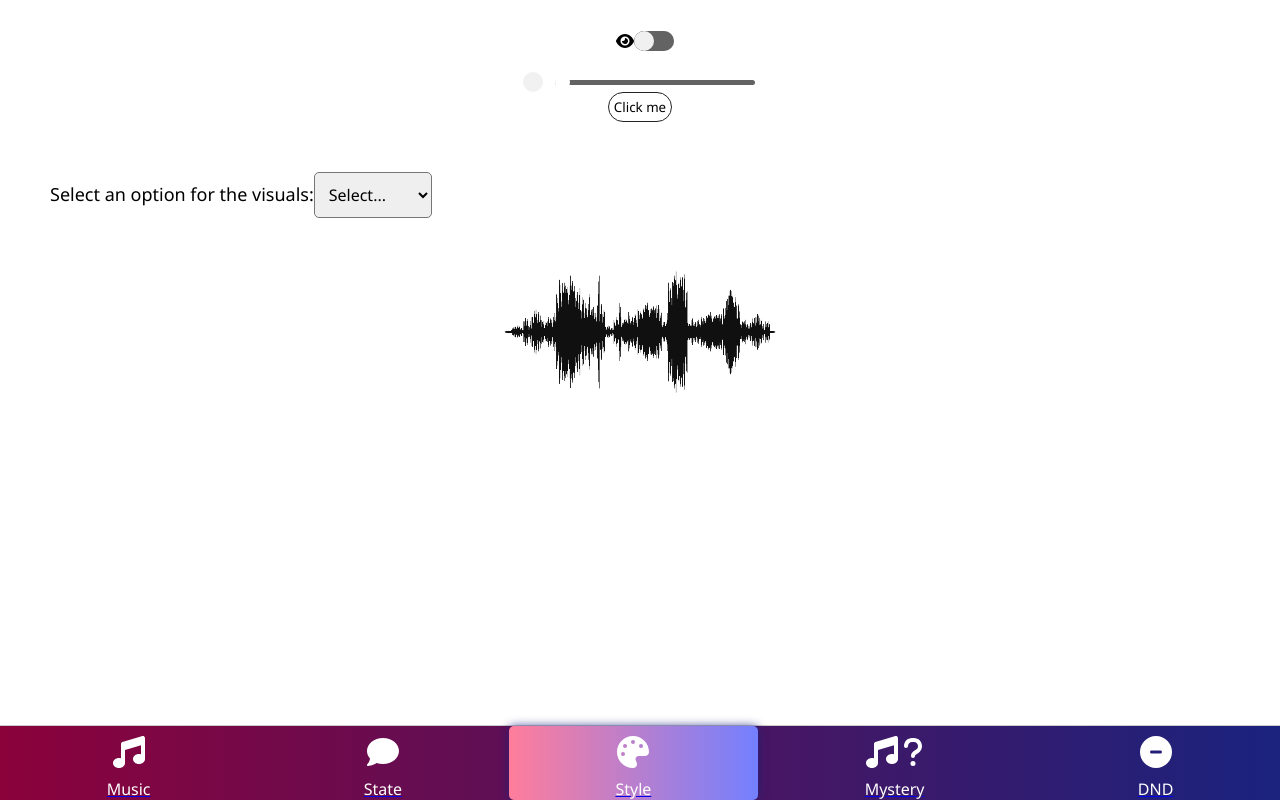
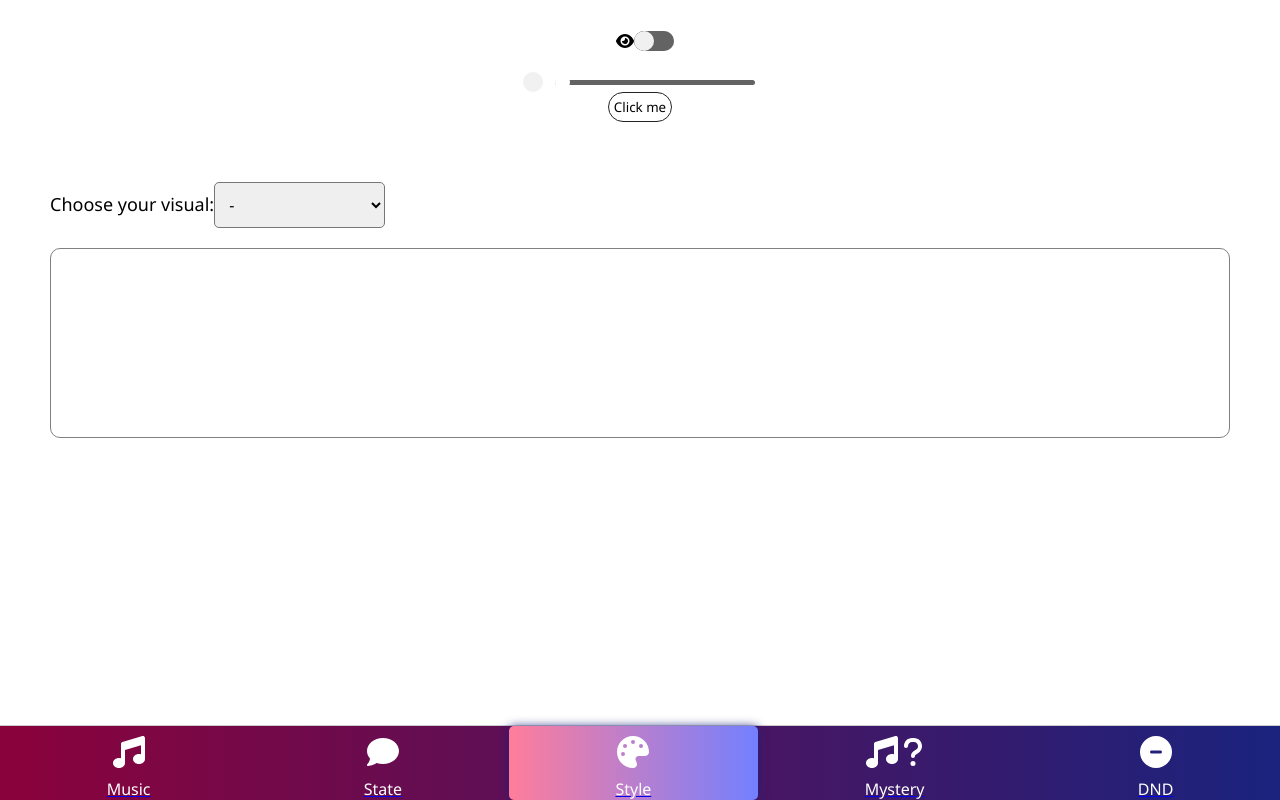
Before and after one commit to qoutaiba/MMI-Prototype, a React (Create React App) app: page /Style in a window 1280 px wide. Built offline with nearby package versions, Linux system fonts and the light colour scheme.

Commit message:
style mode finished, adjusted select handling, click gif to change visual

```diff
--- a/src/StyleMode.css
+++ b/src/StyleMode.css
@@ -3,20 +3,31 @@
 }
 
 
-#style-gif {
-    width: auto;
-    height: auto;
+.style-gif {
+    width: 100%;
+    height: 100%;
     max-width: 300px;
-    max-height: 200px;
+    max-height: 187.5px;
 }
 
 .gif-container {
+    box-sizing: border-box;
+    width: 100%;
     display: flex;
     align-items: center;
     justify-content: center;
+    border: 1px solid gray;
+    border-radius: 10px;
 
 }
 
 .style-page {
     padding: 50px 50px;
 }
+
+#choose-visual {
+}
+
+#select-visual {
+    margin-top: 10px;
+}
--- a/src/StyleMode.js
+++ b/src/StyleMode.js
@@ -5,32 +5,48 @@ import './StyleMode.css';
 const StyleMode = () => {
     const [selectedOption, setSelectedOption] = useState('');
 
+    const options = ["Sound Waves", "Option to be dev.", "In Dev..."]
+
     const handleSelectChange = (event) => {
         setSelectedOption(event.target.value);
     };
 
+    const handleVisualClick = () => {
+        const currentIndex = options.indexOf(selectedOption);
+        const nextIndex = (currentIndex + 1) % options.length;
+        setSelectedOption(options[nextIndex]);
+    }
 
     return (
         <div className="style-container">
             <div className="style-page">
 
-                <label>Select an option for the visuals:</label>
-                <select value={selectedOption} onChange={handleSelectChange}>
-                    <option value="">Select...</option>
-                    <option value="Visuals1">Variante 1</option>
-                    <option value="Visuals2">Variante 2</option>
-                    <option value="Visuals3">Variante 3</option>
+                <label id="choose-visual">Choose your visual:</label>
+                <select id="select-visual" value={selectedOption} onChange={handleSelectChange}>
+                    <option value="-">-</option>
+
+                    {
+                        options.map((option) => (
+                            <option value={option}>{option}</option>
+                        ))
+                    }
                 </select>
 
+                {
+                    selectedOption === "Sound Waves" ? (
+                    <div className="gif-container" onClick={() => handleVisualClick()}>
+                        <img src="sound_visual.webp" className="style-gif">
 
-                {selectedOption && (
-                    <div>You selected: {selectedOption}</div>
-                )}
-                <div className="gif-container">
-                    <img src="sound_visual.webp" id="style-gif">
+                        </img>
+                    </div>
+                    ) : (
+                        <div className="gif-container" onClick={() => handleVisualClick()}>
+                            <img src="sound_visual.webp" className="style-gif hidden">
 
-                    </img>
-                </div>
+                            </img>
+                        </div>
+                    )
+                }
             </div>
 
         </div>
```
